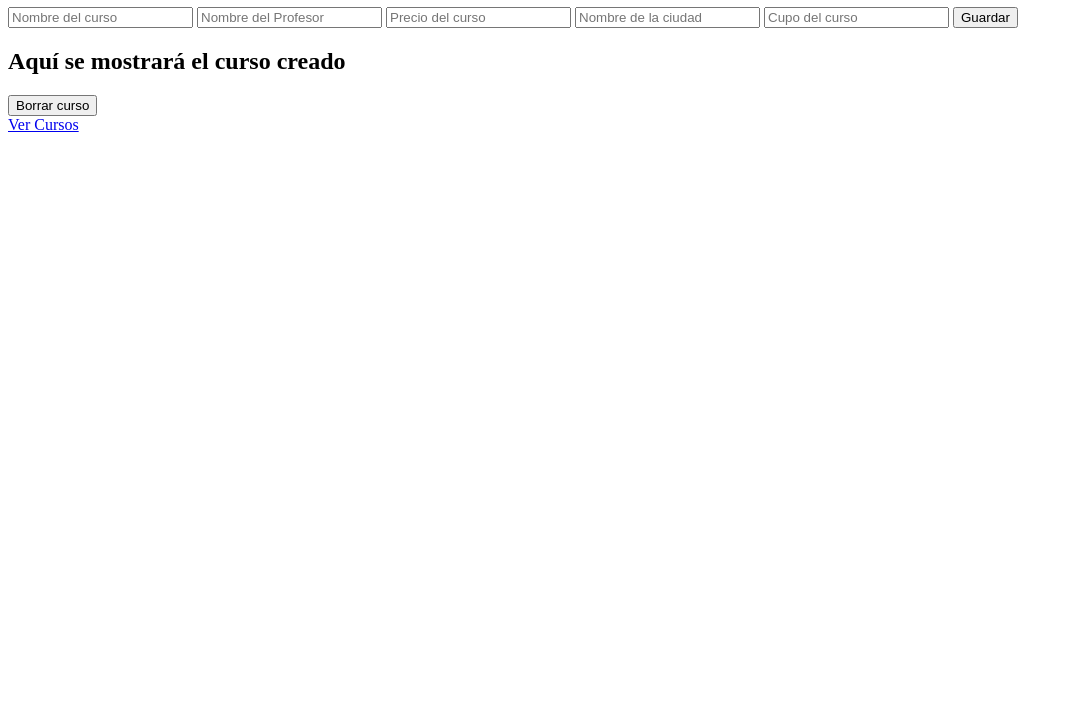
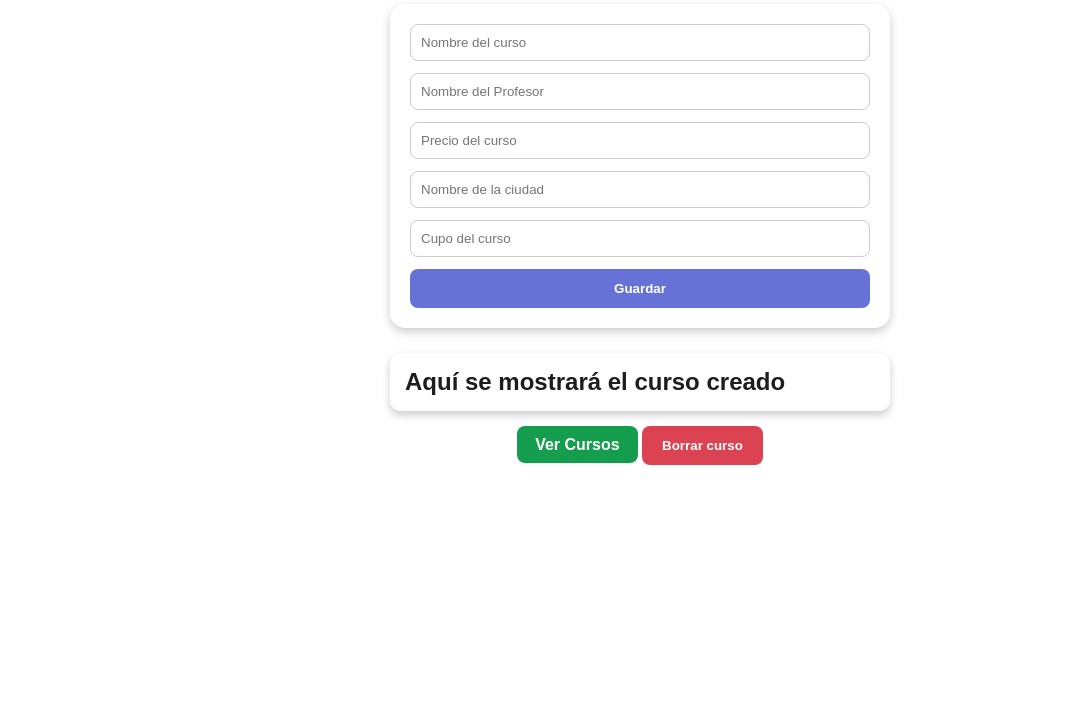
Before and after one commit to KarenHeredia1621/ActividadPractica-localStorage, a plain HTML site: page index.html in a window 1280 px wide. Shown: the part 73-800 px from the top of the page, without its empty margins (0-1073 px from the left). Drawn offline with Linux system fonts and the light colour scheme.

Commit message:
Realicé los estilos correspondientes

```diff
--- /dev/null
+++ b/css/style.css
@@ -0,0 +1,113 @@
+/* Reset */
+* {
+  margin: 0;
+  padding: 0;
+  box-sizing: border-box;
+  font-family: Arial, Helvetica, sans-serif;
+}
+
+/* Fondo general */
+body {
+  background: #fff;
+  min-height: 100vh;
+  display: flex;
+  flex-direction: column;
+  align-items: center;
+  justify-content: flex-start;
+  padding: 20px;
+  color: #333;
+}
+
+/* Títulos */
+h1 {
+  margin-bottom: 20px;
+  color: #52559f;
+  text-shadow: 1px 1px 2px rgba(0,0,0,0.3);
+}
+
+h2 {
+  margin-top: 25px;
+  padding: 15px;
+  border-radius: 10px;
+  background: #fff;
+  color: #1d1d1d;
+  width: 100%;
+  max-width: 500px;
+  box-shadow: 0px 4px 8px rgba(0,0,0,0.2);
+}
+
+/* Formulario */
+form {
+  background: #fff;
+  padding: 20px;
+  border-radius: 15px;
+  box-shadow: 0px 4px 10px rgba(0,0,0,0.2);
+  display: flex;
+  flex-direction: column;
+  gap: 12px;
+  width: 100%;
+  max-width: 500px;
+}
+
+/* Inputs */
+form input {
+  padding: 10px;
+  border: 1px solid #ccc;
+  border-radius: 8px;
+  outline: none;
+  transition: all 0.2s ease-in-out;
+}
+
+form input:focus {
+  border-color: #6879e3;
+  box-shadow: 0 0 5px rgba(82, 79, 254, 0.7);
+}
+
+/* Botón guardar */
+form button {
+  background: #6772d6;
+  color: #fff;
+  padding: 12px;
+  border: none;
+  border-radius: 8px;
+  cursor: pointer;
+  transition: 0.3s;
+  font-weight: bold;
+}
+
+form button:hover {
+  background: #637cfbdb;
+}
+
+/* Botón borrar */
+#borrar {
+  margin-top: 15px;
+  background: #d51f31d6;
+  color: #fff;
+  padding: 12px 20px;
+  border: none;
+  border-radius: 8px;
+  cursor: pointer;
+  transition: 0.3s;
+  font-weight: bold;
+}
+
+#borrar:hover {
+  background: #d63447;
+}
+
+/* Enlace */
+a {
+  margin-top: 20px;
+  text-decoration: none;
+  color: #fff;
+  background: #139d4d;
+  padding: 10px 18px;
+  border-radius: 8px;
+  transition: 0.3s;
+  font-weight: bold;
+}
+
+a:hover {
+  background: #27ae60;
+}
--- a/index.html
+++ b/index.html
@@ -4,6 +4,8 @@
     <meta charset="UTF-8">
     <meta name="viewport" content="width=device-width, initial-scale=1.0">
     <title>localStorage Cursos</title>
+    <link rel="stylesheet" href="css/style.css">
+
 </head>
 <body>
 
@@ -19,10 +21,11 @@
     </form>
 
     <h2 id="mensajeCurso">Aquí se mostrará el curso creado</h2>
-    <button id="borrar">Borrar curso</button>
-    <br>
+    <div id="buttons">
+        <a href="cursos.html">Ver Cursos</a>
+        <button id="borrar">Borrar curso</button>
+    </div>
 
-    <a href="cursos.html">Ver Cursos</a>
 
 
 
--- a/js/main.js
+++ b/js/main.js
@@ -32,6 +32,11 @@ formCurso.addEventListener("submit", (e)=>{
     }
 
     localStorage.setItem("curso", JSON.stringify(nuevoCurso))
+        const cursoCreado = localStorage.getItem("curso");
+
+        const objetoCurso = JSON.parse(cursoCreado)
+        inputMensaje.innerHTML = "El curso es: " +  objetoCurso.nombre + "<br>" + "profesor: " + objetoCurso.profesor + "<br>" + "precio: " + objetoCurso.precio + "<br>" + "ciudad: " + objetoCurso.ciudad + "<br>" +  "cupo: " + objetoCurso.cupo;
+
 
     formCurso.reset()
 });
```
